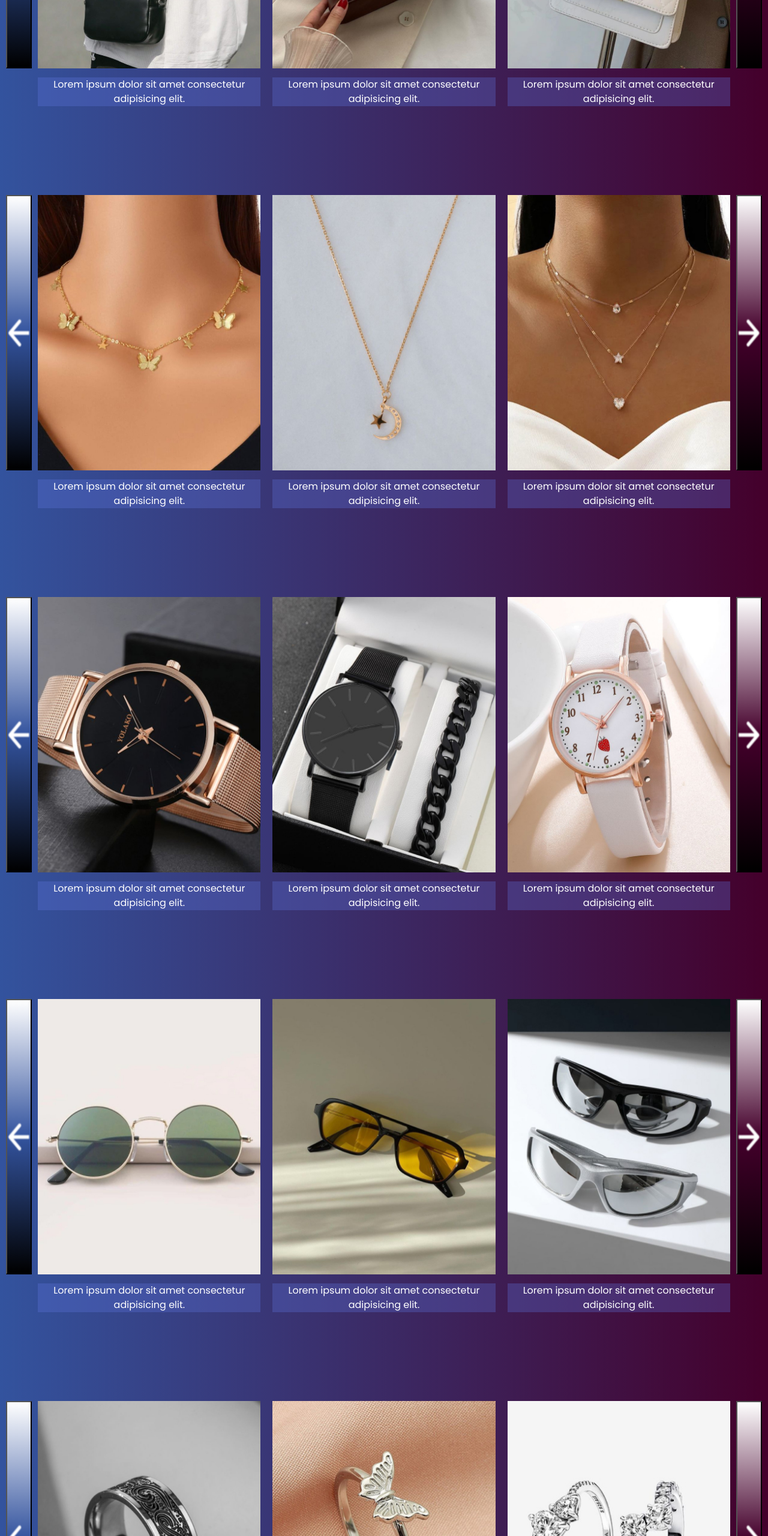
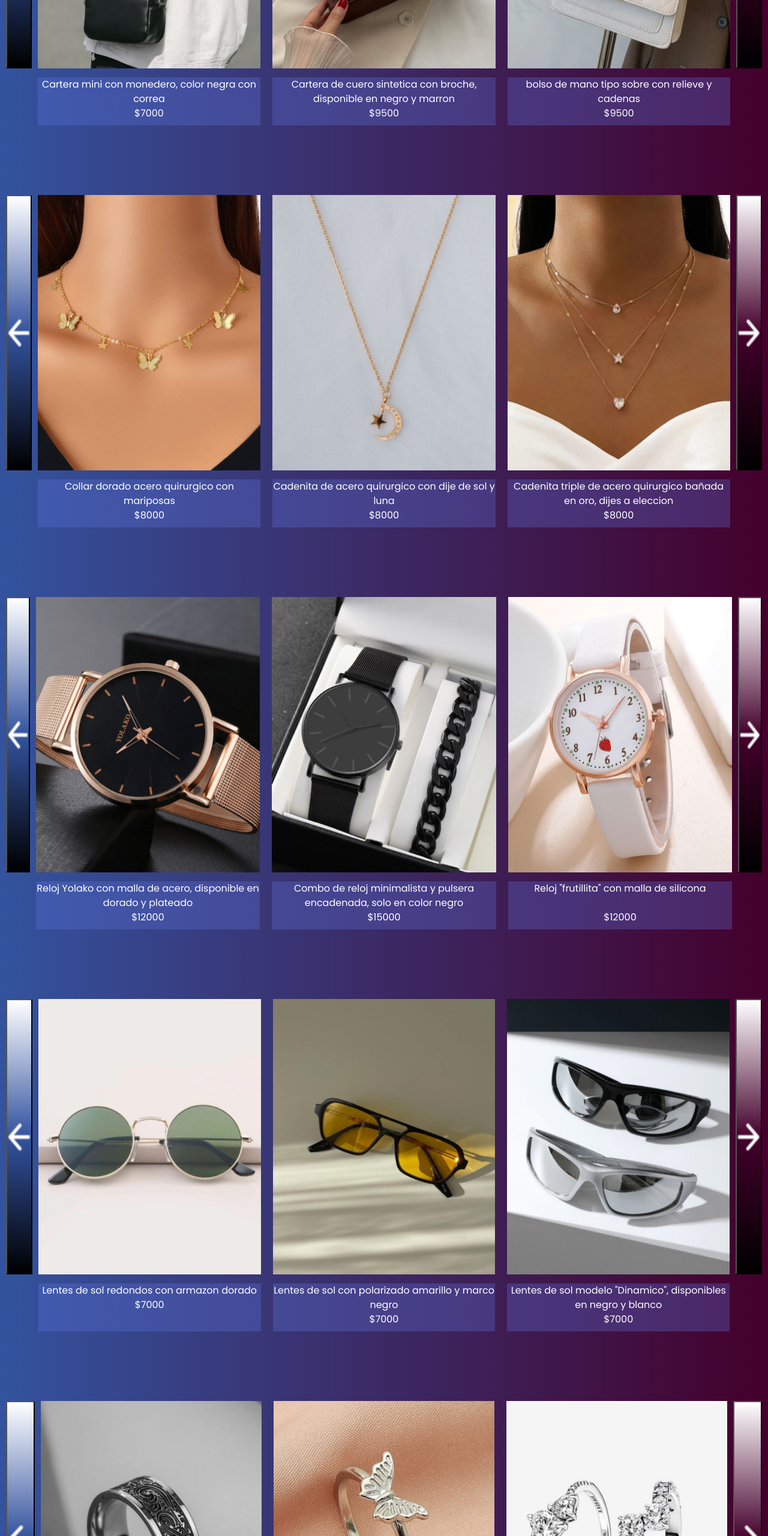
Before and after one commit to Alequiroz00/proy_final, a website: page pages/accesorios.html in a window 1280 px wide. Shown: the part 1320-3880 px from the top of the page at 60% size. Drawn offline with nearby package versions, Linux system fonts and the light colour scheme.

Commit message:
Agregado de texto real a las imagenes

```diff
--- a/pages/accesorios.html
+++ b/pages/accesorios.html
@@ -102,15 +102,15 @@
             <div class="contenedorCards">
                 <article class="cardInicio">
                     <img class="cardImg" src="../assets/desktop_4/img-3.jpg" alt="cartera chiquita negra">
-                    <p class="cardInfo">Lorem ipsum dolor sit amet consectetur adipisicing elit.</p>
+                    <p class="cardInfo">Cartera mini con monedero, color negra con correa <br>$7000</p>
                 </article>
                 <article class="cardInicio">
                     <img class="cardImg" src="../assets/desktop_4/img-4.jpg" alt="cartera marron">
-                    <p class="cardInfo">Lorem ipsum dolor sit amet consectetur adipisicing elit.</p>
+                    <p class="cardInfo">Cartera de cuero sintetica con broche, disponible en negro y marron <br>$9500</p>
                 </article>
                 <article class="cardInicio">
                     <img class="cardImg" src="../assets/desktop_4/img-5.jpg" alt="cartera blanca">
-                    <p class="cardInfo">Lorem ipsum dolor sit amet consectetur adipisicing elit.</p>
+                    <p class="cardInfo">bolso de mano tipo sobre con relieve y cadenas <br>$9500</p>
                 </article>
             </div>
             <button class="flechaBordoDer">
@@ -123,15 +123,15 @@
             <div class="contenedorCards">
                 <article class="cardInicio">
                     <img class="cardImg" src="../assets/desktop_4/img-6.jpg" alt="collar de mariposas">
-                    <p class="cardInfo">Lorem ipsum dolor sit amet consectetur adipisicing elit.</p>
+                    <p class="cardInfo">Collar dorado acero quirurgico con mariposas <br>$8000</p>
                 </article>
                 <article class="cardInicio">
                     <img class="cardImg" src="../assets/desktop_4/img-7.jpg" alt="collar sol y luna">
-                    <p class="cardInfo">Lorem ipsum dolor sit amet consectetur adipisicing elit.</p>
+                    <p class="cardInfo">Cadenita de acero quirurgico con dije de sol y luna <br>$8000</p>
                 </article>
                 <article class="cardInicio">
                     <img class="cardImg" src="../assets/desktop_4/img-8.jpg" alt="collar triple gota, estrella y corazon">
-                    <p class="cardInfo">Lorem ipsum dolor sit amet consectetur adipisicing elit.</p>
+                    <p class="cardInfo">Cadenita triple de acero quirurgico bañada en oro, dijes a eleccion <br>$8000</p>
                 </article>
             </div>
             <button class="flechaBordoDer"><img src="../assets/iconos/flechaDer.png" alt="flecha derecha"></button>
@@ -142,15 +142,15 @@
             <div class="contenedorCards">
                 <article class="cardInicio">
                     <img class="cardImg" src="../assets/desktop_4/img-9.jpg" alt="reloj dorado con negro">
-                    <p class="cardInfo">Lorem ipsum dolor sit amet consectetur adipisicing elit.</p>
+                    <p class="cardInfo">Reloj Yolako con malla  de acero, disponible en dorado y plateado <br> $12000</p>
                 </article>
                 <article class="cardInicio">
                     <img class="cardImg" src="../assets/desktop_4/img-10.jpg" alt="reloj negro minimalista con pulsera negra">
-                    <p class="cardInfo">Lorem ipsum dolor sit amet consectetur adipisicing elit.</p>
+                    <p class="cardInfo">Combo de reloj minimalista y pulsera encadenada, solo en color negro <br>$15000</p>
                 </article>
                 <article class="cardInicio">
                     <img class="cardImg" src="../assets/desktop_4/img-11.jpg" alt="reloj de mujer simple blanco y rosado ">
-                    <p class="cardInfo">Lorem ipsum dolor sit amet consectetur adipisicing elit.</p>
+                    <p class="cardInfo">Reloj "frutillita" con malla de silicona <br><br>$12000</p>
                 </article>
             </div>
             <button class="flechaBordoDer"><img src="../assets/iconos/flechaDer.png" alt="flecha derecha"></button>
@@ -161,15 +161,15 @@
             <div class="contenedorCards">
                 <article class="cardInicio">
                     <img class="cardImg" src="../assets/desktop_4/img-12.jpg" alt="lentes redondos polarizado verde">
-                    <p class="cardInfo">Lorem ipsum dolor sit amet consectetur adipisicing elit.</p>
+                    <p class="cardInfo">Lentes de sol redondos con armazon dorado <br>$7000</p>
                 </article>
                 <article class="cardInicio">
                     <img class="cardImg" src="../assets/desktop_4/img-13.jpg" alt="lentes con marco negro y polarizado amarillo">
-                    <p class="cardInfo">Lorem ipsum dolor sit amet consectetur adipisicing elit.</p>
+                    <p class="cardInfo">Lentes de sol con polarizado amarillo y marco negro <br>$7000</p>
                 </article>
                 <article class="cardInicio">
                     <img class="cardImg" src="../assets/desktop_4/img-14.jpg" alt="dos pares de lentes, plateado y negro">
-                    <p class="cardInfo">Lorem ipsum dolor sit amet consectetur adipisicing elit.</p>
+                    <p class="cardInfo">Lentes de sol modelo "Dinamico", disponibles en negro y blanco <br>$7000</p>
                 </article>
             </div>
             <button class="flechaBordoDer"><img src="../assets/iconos/flechaDer.png" alt="flecha derecha"></button>
@@ -180,15 +180,15 @@
             <div class="contenedorCards">
                 <article class="cardInicio">
                     <img class="cardImg" src="../assets/desktop_4/img-15.jpg" alt="anillo estilo vikingo">
-                    <p class="cardInfo">Lorem ipsum dolor sit amet consectetur adipisicing elit.</p>
+                    <p class="cardInfo">Anillo de acero quirurgico modelo "Nordico" <br>$4500</p>
                 </article>
                 <article class="cardInicio">
                     <img class="cardImg" src="../assets/desktop_4/img-16.jpg" alt="anillo de mujer con mariposa">
-                    <p class="cardInfo">Lorem ipsum dolor sit amet consectetur adipisicing elit.</p>
+                    <p class="cardInfo">Anillo de acero quirurgico modelo "Butterfly" <br>$5000</p>
                 </article>
                 <article class="cardInicio">
                     <img class="cardImg" src="../assets/desktop_4/img-17.jpg" alt="dos anillos con diamante">
-                    <p class="cardInfo">Lorem ipsum dolor sit amet consectetur adipisicing elit.</p>
+                    <p class="cardInfo">Anillo de acero quirurgico con imitacion diamante <br>$5000</p>
                 </article>
             </div>
             <button class="flechaBordoDer"><img src="../assets/iconos/flechaDer.png" alt="flecha derecha"></button>
--- a/sass/components/_galeria.scss
+++ b/sass/components/_galeria.scss
@@ -30,6 +30,7 @@
         margin-top: .625rem;
         text-align: center;
         width: 100%;
+        height: 80px;
         background-color: map-get($map: $colores, $key:color3);
     }
 }
@@ -48,6 +49,7 @@
     }
     .cardInfo{
         text-align: center;
+        height: 80px;
         background-color: map-get($map: $colores, $key: color3);
         margin-top: .9375rem;
     }
```
Also changed, not shown: index.html (+6 -6 lines), pages/carrito.html (+4 -4 lines), pages/hombre.html (+13 -12 lines), css/style.css.
